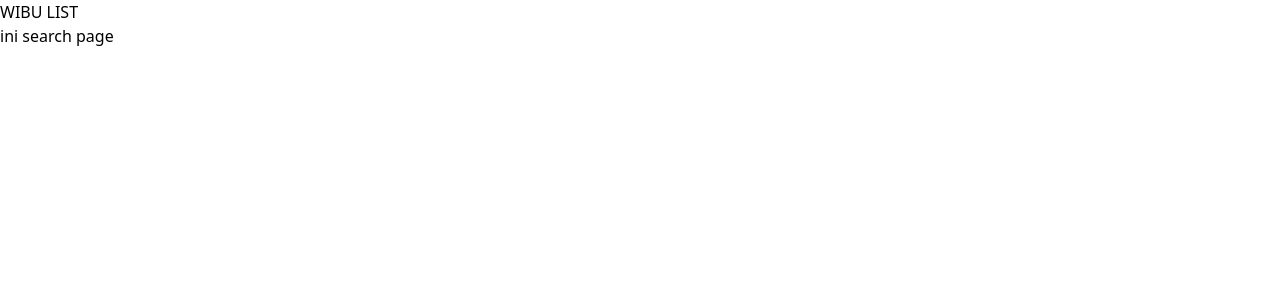
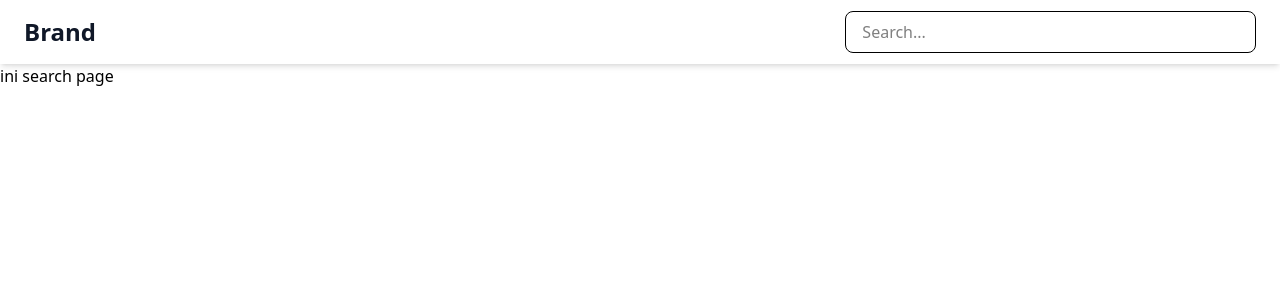
Before and after one commit to wisnu-wicaksana/p1, a Next.js app: page /Search in a window 1280 px wide. Shown: the top 300 px of the page. Built offline with nearby package versions, Linux system fonts and the light colour scheme.

Commit message:
hari ke 2 ubah struktur dan penambahan fitur navbar

```diff
--- a/src/app/components/List/index.js
+++ /dev/null
@@ -1,14 +0,0 @@
-import Image from "next/image";
-
-const List = ({ title, image }) => {
-  return (
-
-      <div className="">
-        <Image src={image} alt="gambar" width={350} height={350} className="" />
-        <h3 className="font-bold text-md p-2 md:text-xl ">{title}</h3>
-      </div>
-
-  );
-};
-
-export default List;
--- a/src/app/globals.css
+++ b/src/app/globals.css
@@ -1 +1,11 @@
 @import "tailwindcss";
+img {
+    width: 100%;
+    height: auto;
+    transition: 0.3s ease-in-out all;
+}
+
+img:hover {
+    transform: scale(1.05);
+    opacity: 0.9;
+}
--- a/src/app/layout.js
+++ b/src/app/layout.js
@@ -1,5 +1,6 @@
 import { Geist, Geist_Mono } from "next/font/google";
 import "./globals.css";
+import Navbar from "../components/utilities/navBar";
 
 const geistSans = Geist({
   variable: "--font-geist-sans",
@@ -22,8 +23,8 @@ export default function RootLayout({ children }) {
       <body
         className={`${geistSans.variable} ${geistMono.variable} antialiased`}
       >
-        <div> WIBU LIST</div>
-        {children}
+        <Navbar/>
+        <main className="pt-16">{children}</main>
       </body>
     </html>
   );
--- a/src/app/page.js
+++ b/src/app/page.js
@@ -1,21 +1,17 @@
-import List from "./components/List";
+import List from "../components/List";
+import Header from "@/components/List/Header";
 
 const Home = async () => {
-  const response = await fetch(`${process.env.NEXT_PUBLIC_API_BASE_URL}/top/anime`);
-  const anime = await response.json();
+  const response = await fetch(`${process.env.NEXT_PUBLIC_API_BASE_URL}/top/anime?limit=10`);
+  const topAnime = await response.json();
 
   return (
     <>
-      <div>
-        <h1>PALING POPULER</h1>
-        <div className="grid grid-cols-2 gap-4 md:grid-cols-4 sm:grid-cols-3 xl:grid-cols-5">
-          {anime.data.map(data => (
-            <div key={data.mal_id} className="shadow-xl">
-              <List title={data.title} image={data.images.webp.image_url} />
-            </div>
-          ))}
-        </div>
-      </div>
+      <section>
+      <Header taitel={"PALING POPULER"} lnktaitel={"lihat semua"} linkhref={"/populer"} />
+      <List api = {topAnime}/>
+      </section>
+
     </>
   );
 };
--- /dev/null
+++ b/src/components/List/Header.js
@@ -0,0 +1,10 @@
+import Link from "next/link"
+const Header = ({taitel, lnktaitel , linkhref }) => {
+    return (
+        <div className="flex justify-between text-sm p-2 m-2 md:text-xl font-bold items-center">
+        <h1>{taitel}</h1>
+        <Link href={linkhref} >{lnktaitel}</Link>
+        </div>
+    )
+}
+export default Header
--- /dev/null
+++ b/src/components/List/index.js
@@ -0,0 +1,21 @@
+import Image from "next/image";
+import Link from "next/link";
+
+const List = ({ api }) => {
+  return (
+    <div className="grid grid-cols-2 gap-4 sm:grid-cols-3 md:grid-cols-3 xl:grid-cols-5">
+      {api.data.map((anime) => {
+        return (
+          <div key={anime.mal_id} className="card m-2 p-2">
+            <Link href={`/${anime.mal_id}`} className="cursor-pointer">
+              <Image src={anime.images.webp.image_url} alt={anime.title} width={350} height={350} className="" />
+              <h3 className="font-bold text-sm p-2 md:text-xl">{anime.title}</h3>
+            </Link>
+          </div>
+        );
+      })}
+    </div>
+  );
+};
+
+export default List;
--- /dev/null
+++ b/src/components/utilities/navBar/index.js
@@ -0,0 +1,32 @@
+"use client";
+
+import { useState } from "react";
+import Link from "next/link";
+
+const Navbar = () => {
+  const [search, setSearch] = useState("");
+
+  return (
+    <nav className="bg-transparent backdrop-blur-md shadow-md fixed w-full h-16 z-10 flex items-center">
+      <div className="container mx-auto px-6 flex justify-between items-center">
+        {/* Brand / Logo */}
+        <Link href="/" className="text-2xl font-bold text-gray-900">
+          Brand
+        </Link>
+
+        {/* Search Bar */}
+        <div className="w-1/2 md:w-1/3">
+          <input
+            type="text"
+            placeholder="Search..."
+            value={search}
+            onChange={(e) => setSearch(e.target.value)}
+            className="w-full px-4 py-2 border rounded-lg focus:outline-none focus:ring-2 focus:ring-blue-500"
+          />
+        </div>
+      </div>
+    </nav>
+  );
+};
+
+export default Navbar;
```
Also changed, not shown: package.json (+5 -4 lines), src/app/populer/page.js (added), src/components/Search/index.js (renamed from src/app/components/Search/index.js), 1 other file (tests, documents, lock files or other folders).
